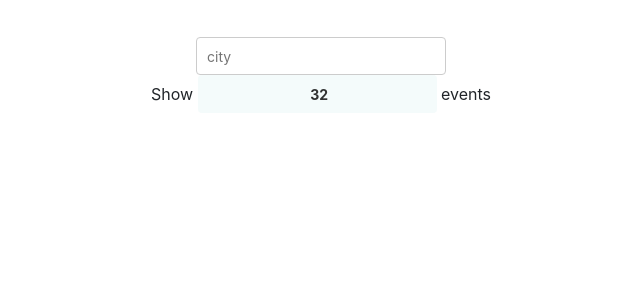
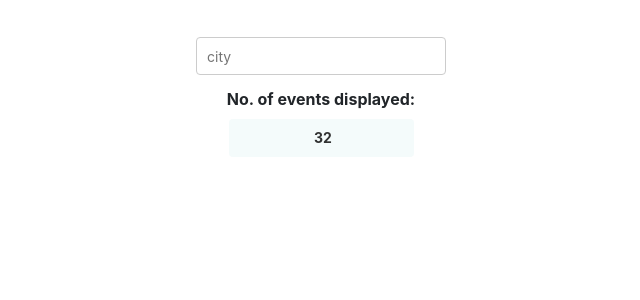
Before and after one commit to skouroufexis/meetup, a React (Create React App) app: page / in a window 1280 px wide. Shown: the top 300 px of the page, without its empty margins (319-959 px from the left). Built offline with nearby package versions, Linux system fonts and the light colour scheme.

Commit message:
Update NumberOfEvents.js
Applied bootstrap classes

```diff
--- a/src/NumberOfEvents.js
+++ b/src/NumberOfEvents.js
@@ -9,10 +9,14 @@ class NumberOfEvents extends Component {
 
   render() {
     return (
-      <div>
-          {/* <label id='numberOfEventsLabel'>Number of events showing:</label> */}
-          Show <input id='input_numberOfEvents' type='text' value= {this.state.number} onChange={this.changeNumber}></input> events
-
+      <div className='container'>
+        <div className='container'>
+          <div className='row'>
+            {/* <label id='numberOfEventsLabel'>Number of events showing:</label> */}
+            <label className='col-12'>No. of events displayed: </label>
+            <input className='col-2'  id='input_numberOfEvents' type='text' value= {this.state.number} onChange={this.changeNumber}></input>
+          </div>
+        </div>
       </div>
     );
   }
```
